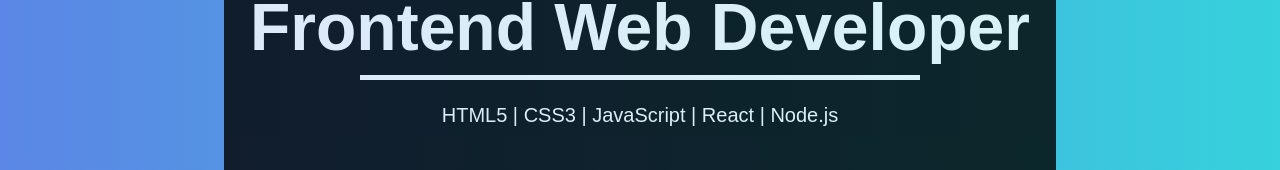
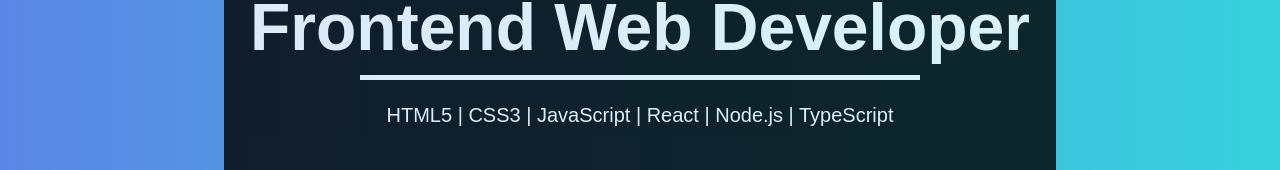
Before and after one commit to rongyadong/my_react_portfolio, a React (Create React App) app: page / in a window 1280 px wide. Shown: the part 627-797 px from the top of the page. Built offline with nearby package versions, Linux system fonts and the light colour scheme.

Commit message:
add "TypeScript" to my skillset

```diff
--- a/src/components/Main.jsx
+++ b/src/components/Main.jsx
@@ -14,7 +14,7 @@ const Main = () => {
             <h1>Frontend Web Developer</h1>
             <hr />
             <p>
-              HTML5 | CSS3 | JavaScript | React | Node.js
+              HTML5 | CSS3 | JavaScript | React | Node.js | TypeScript
             </p>
           </div>
           <div className="social-links">
```
